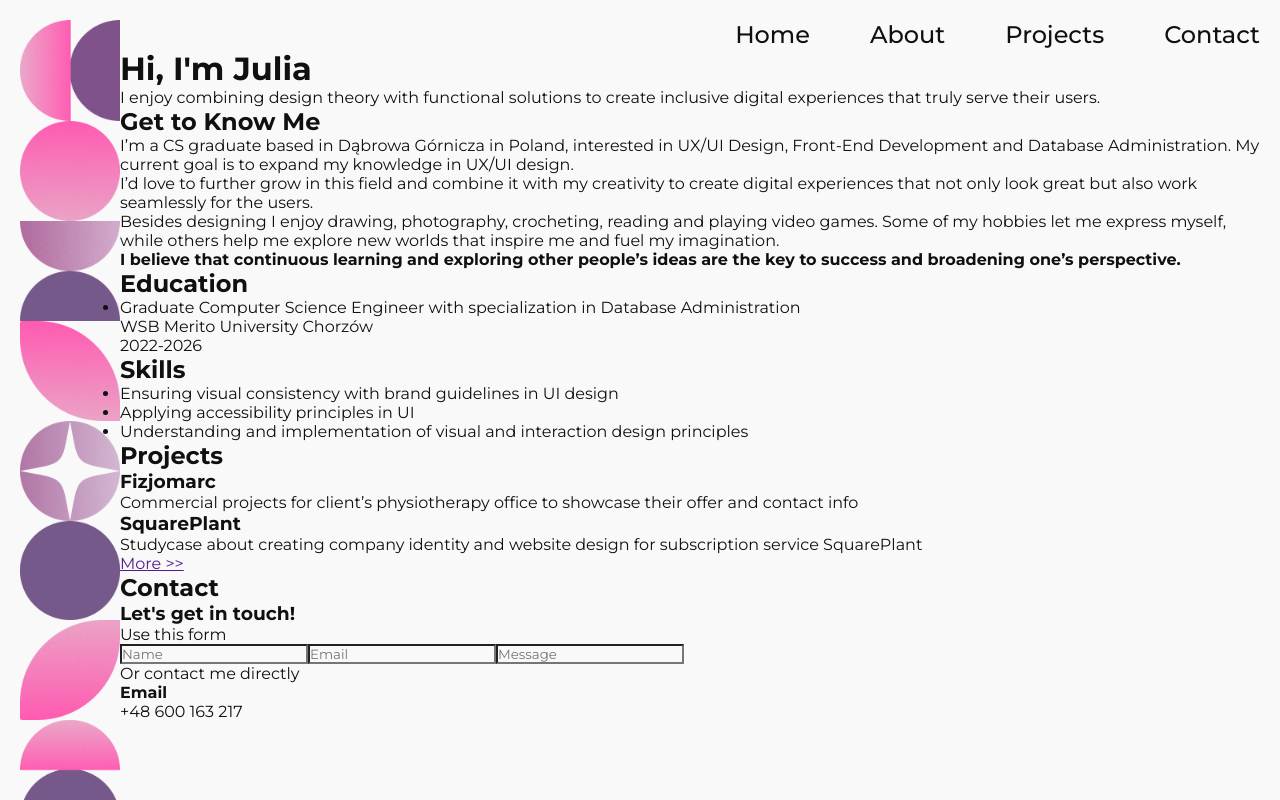
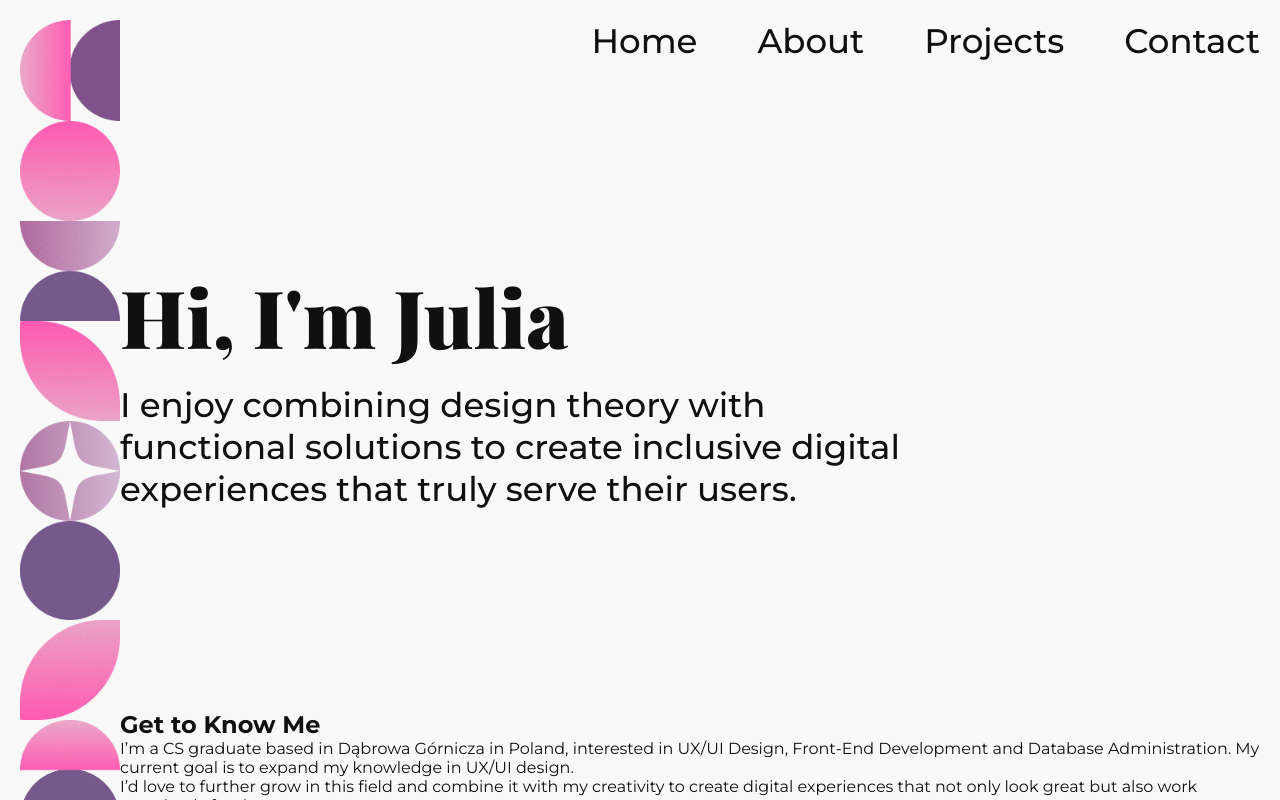
Before and after one commit to BlairStChair/portfolioWebsite, an Angular app: page / in a window 1280 px wide. Shown: the top 800 px of the page. Built offline with nearby package versions, Linux system fonts and the light colour scheme.

Commit message:
Styled home section

```diff
--- a/src/app/components/about/about.component.html
+++ b/src/app/components/about/about.component.html
@@ -1,5 +1,7 @@
-<h2>Get to Know Me</h2>
-<p>I’m a CS graduate based in Dąbrowa Górnicza in Poland, interested in UX/UI Design, Front-End Development and Database Administration. My current goal is to expand my knowledge in UX/UI design.</p>
-<p>I’d love to further grow in this field and combine it with my creativity to create digital experiences that not only look great but also work seamlessly for the users. </p>
-<p>Besides designing I enjoy drawing, photography, crocheting, reading and playing video games. Some of my hobbies let me express myself, while others help me explore new worlds that inspire me and fuel my imagination.</p>
-<p><b>I believe that continuous learning and exploring other people’s ideas are the key to success and broadening one’s perspective.</b></p>
+<div id="about">
+    <h2>Get to Know Me</h2>
+    <p>I’m a CS graduate based in Dąbrowa Górnicza in Poland, interested in UX/UI Design, Front-End Development and Database Administration. My current goal is to expand my knowledge in UX/UI design.</p>
+    <p>I’d love to further grow in this field and combine it with my creativity to create digital experiences that not only look great but also work seamlessly for the users. </p>
+    <p>Besides designing I enjoy drawing, photography, crocheting, reading and playing video games. Some of my hobbies let me express myself, while others help me explore new worlds that inspire me and fuel my imagination.</p>
+    <p><b>I believe that continuous learning and exploring other people’s ideas are the key to success and broadening one’s perspective.</b></p>
+</div>
--- a/src/app/components/home/home.component.html
+++ b/src/app/components/home/home.component.html
@@ -1,3 +1,5 @@
-<h1>Hi, I'm Julia</h1>
-<p>I enjoy combining design theory with functional solutions
-to create inclusive digital experiences that truly serve their users.</p>
+<div class="hello">
+    <h1>Hi, I'm Julia</h1>
+    <p>I enjoy combining design theory with functional solutions
+    to create inclusive digital experiences that truly serve their users.</p>
+</div>
--- a/src/app/components/home/home.component.scss
+++ b/src/app/components/home/home.component.scss
@@ -0,0 +1,18 @@
+.hello{
+    padding: 200px 350px 200px 0px;
+    letter-spacing: 1%;
+    display: flex;
+    flex-direction: column;
+    gap: 15px;
+}
+
+h1{
+    font-family: 'Playfair_Display';
+    font-weight: 900;
+    font-size: 80px;
+}
+
+p{
+    font-weight: 500;
+    font-size: 34px;
+}
--- a/src/app/components/navbar/navbar.component.html
+++ b/src/app/components/navbar/navbar.component.html
@@ -1,6 +1,6 @@
 <nav>
-    <a href="">Home</a>
-    <a href="">About</a>
-    <a href="">Projects</a>
-    <a href="">Contact</a>
+    <a href="#home">Home</a>
+    <a href="#about">About</a>
+    <a href="#projects">Projects</a>
+    <a href="#contact">Contact</a>
 </nav>
--- a/src/app/components/navbar/navbar.component.scss
+++ b/src/app/components/navbar/navbar.component.scss
@@ -3,7 +3,7 @@ body{
 }
 nav{
     font-weight: 500;
-    font-size: 24px;
+    font-size: 34px;
     display: flex;
     justify-content: flex-end;
     gap: 60px;
--- a/src/styles.scss
+++ b/src/styles.scss
@@ -25,6 +25,10 @@ main{
   padding: 0px 20px;
 }
 
+.right{
+  padding: 0px 80px;
+}
+
 body{
   color: #101010;
   padding: 20px;
```
